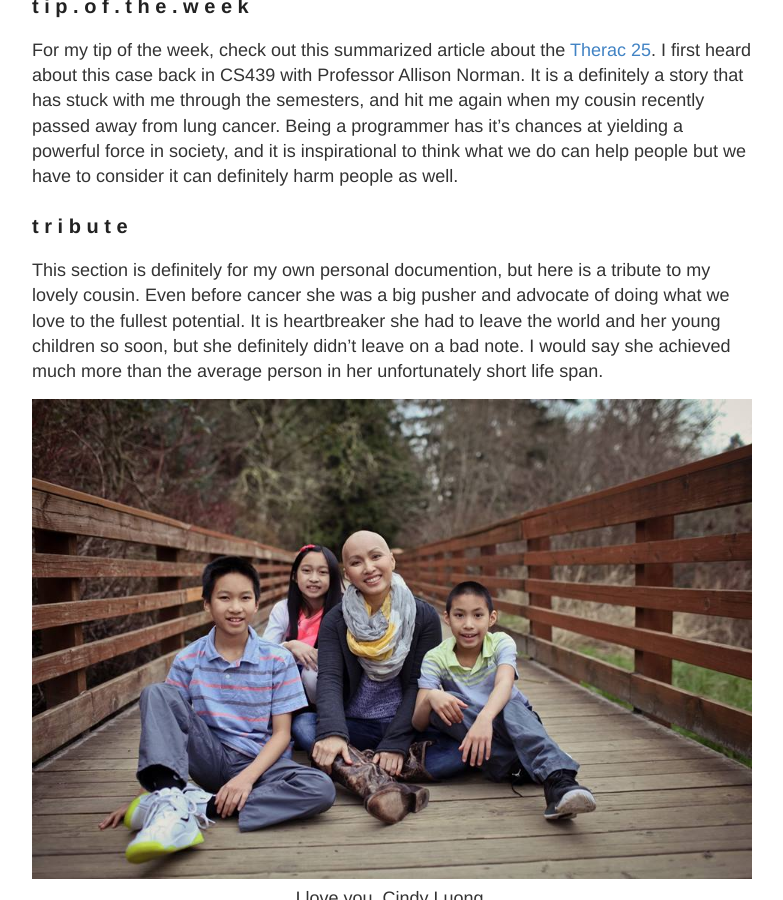
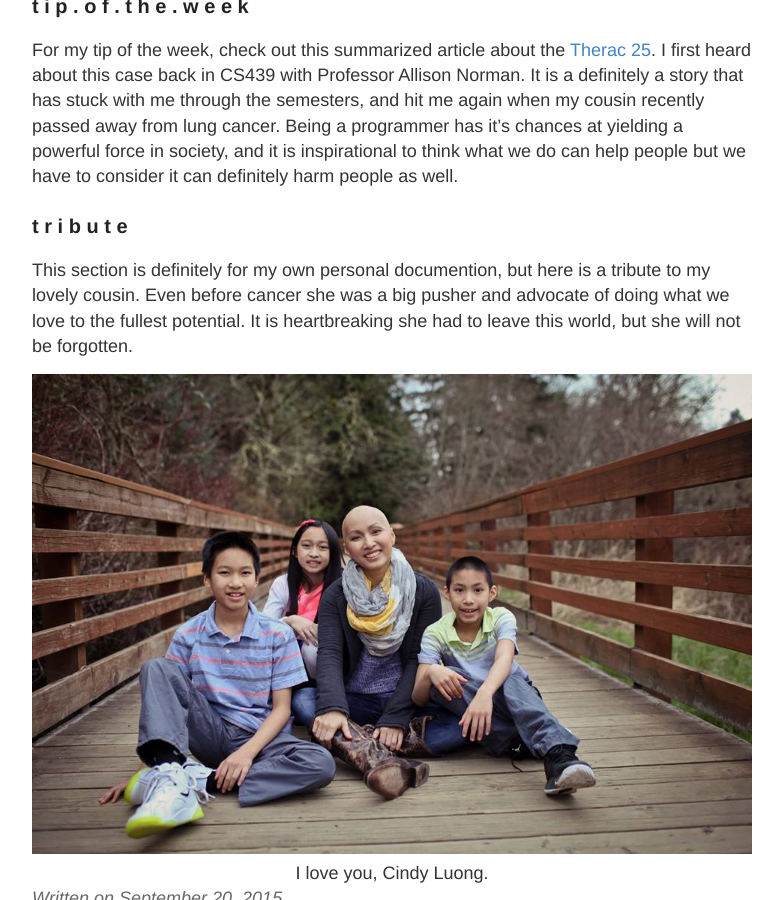
Before and after one commit to hearthanah/hanahsblog, a Jekyll site: the page built from _posts/2015-09-20-Week-Four.md, in a window 1280 px wide and 900 px high, scrolled down 769 px. Shown: the whole window, without its empty margins (248-1031 px from the left). Built offline with Jekyll 4.4.1, drawn with Linux system fonts in a browser that asks for light colours; Markdown is read by kramdown in place of the engine named in the settings.

Commit message:
final update

```diff
--- a/_posts/2015-09-20-Week-Four.md
+++ b/_posts/2015-09-20-Week-Four.md
@@ -11,7 +11,7 @@ Every few weeks we are assigned some papers or articles to read, and I really fi
 For my tip of the week, check out this summarized article about the <a href="http://computingcases.org/case_materials/therac/case_history/Case%20History.html">Therac 25</a>. I first heard about this case back in CS439 with Professor Allison Norman. It is a definitely a story that has stuck with me through the semesters, and hit me again when my cousin recently passed away from lung cancer. Being a programmer has it's chances at yielding a powerful force in society, and it is inspirational to think what we do can help people but we have to consider it can definitely harm people as well.
 
 <h3>t r i b u t e</h3>
-This section is definitely for my own personal documention, but here is a tribute to my lovely cousin. Even before cancer she was a big pusher and advocate of doing what we love to the fullest potential. It is heartbreaker she had to leave the world and her young children so soon, but she definitely didn't leave on a bad note. I would say she achieved much more than the average person in her unfortunately short life span.
+This section is definitely for my own personal documention, but here is a tribute to my lovely cousin. Even before cancer she was a big pusher and advocate of doing what we love to the fullest potential. It is heartbreaking she had to leave this world, but she will not be forgotten.
 
 <center>
 <img src="https://github.com/hearthanah/hanahsblog/blob/gh-pages/images/chau01.jpg?raw=true" alt="Cindy Luong 11.25.72 ~ 09.08.15"><br>
```
